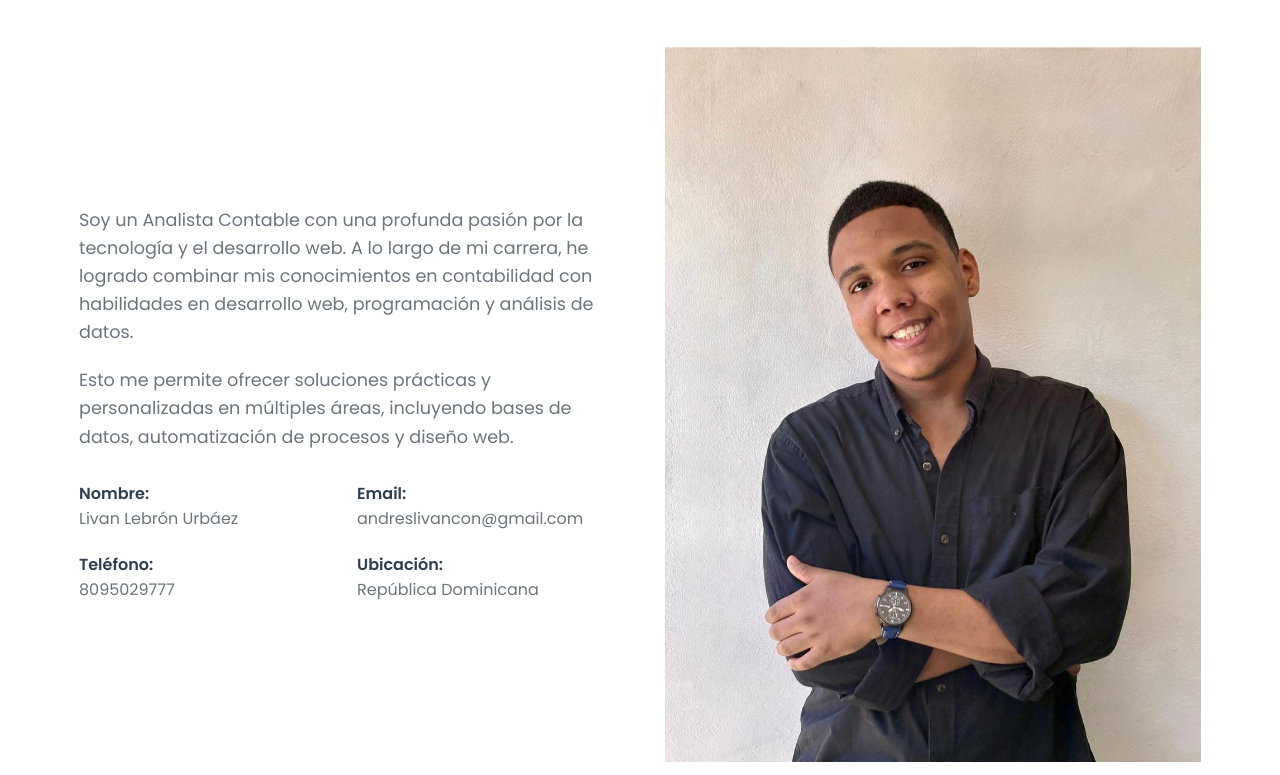
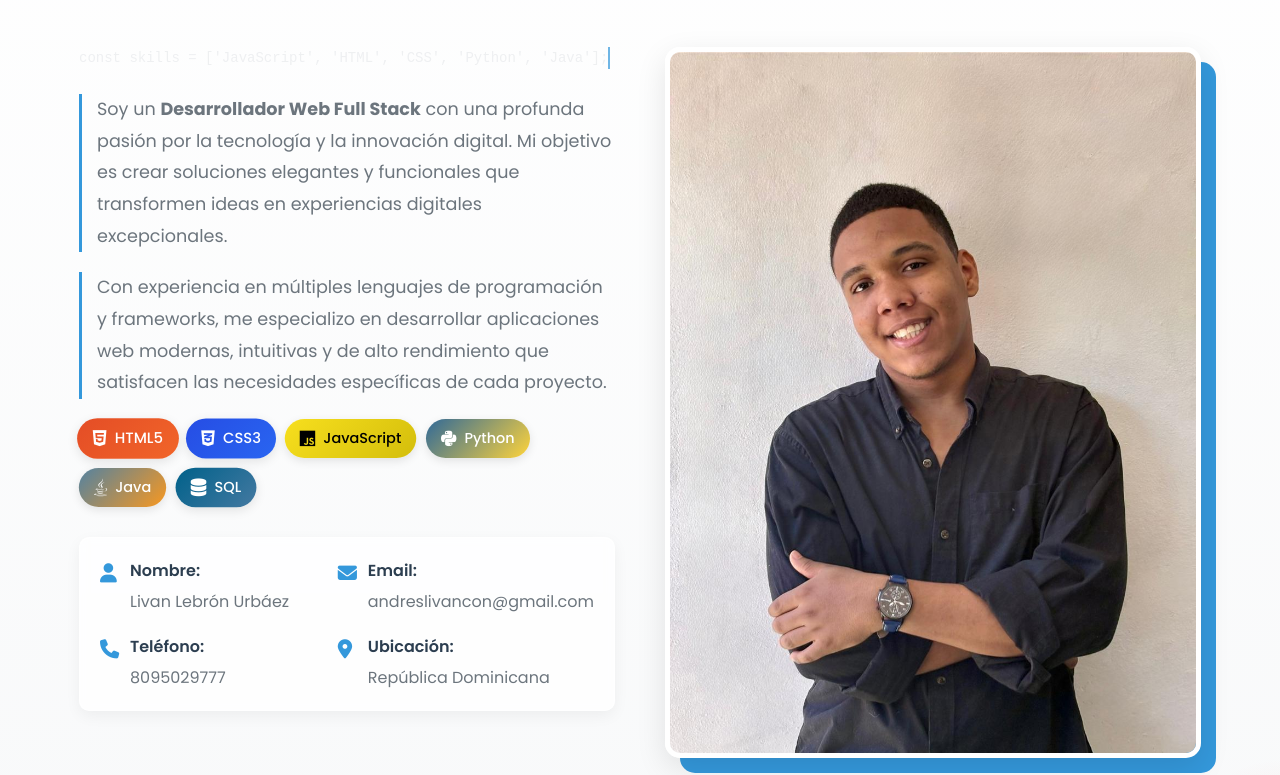
Before and after one commit to LIVANLEBRON/mi_pagina_profesional, a plain HTML site: page index.html in a window 1280 px wide. Shown: the part 982-1757 px from the top of the page. Drawn offline with Linux system fonts and the light colour scheme.

Commit message:
Actualización sin cambios

```diff
--- /dev/null
+++ b/css/about-section.css
@@ -0,0 +1,245 @@
+/* Estilos mejorados para la sección Sobre Mí */
+
+/* Contenedor principal con efecto de profundidad */
+.about {
+    padding: 100px 0;
+    background: linear-gradient(to bottom, #ffffff, #f8f9fa);
+    position: relative;
+    overflow: hidden;
+}
+
+/* Elementos decorativos de fondo */
+.about::before {
+    content: '';
+    position: absolute;
+    width: 300px;
+    height: 300px;
+    background: radial-gradient(circle, rgba(52, 152, 219, 0.1) 0%, rgba(52, 152, 219, 0) 70%);
+    top: -150px;
+    left: -150px;
+    border-radius: 50%;
+    z-index: 0;
+}
+
+.about::after {
+    content: '';
+    position: absolute;
+    width: 200px;
+    height: 200px;
+    background: radial-gradient(circle, rgba(231, 76, 60, 0.1) 0%, rgba(231, 76, 60, 0) 70%);
+    bottom: -100px;
+    right: -100px;
+    border-radius: 50%;
+    z-index: 0;
+}
+
+/* Elementos de código decorativos */
+.code-element {
+    position: absolute;
+    font-family: 'Courier New', monospace;
+    color: rgba(44, 62, 80, 0.1);
+    font-size: 18px;
+    z-index: 0;
+    user-select: none;
+}
+
+.code-element:nth-child(1) {
+    top: 20%;
+    left: 5%;
+    transform: rotate(-15deg);
+}
+
+.code-element:nth-child(2) {
+    bottom: 15%;
+    right: 8%;
+    transform: rotate(10deg);
+}
+
+/* Contenido principal */
+.about-content {
+    display: grid;
+    grid-template-columns: 1fr 1fr;
+    gap: 50px;
+    align-items: center;
+    position: relative;
+    z-index: 1;
+}
+
+/* Mejoras en el texto */
+.about-text {
+    position: relative;
+    z-index: 2;
+}
+
+.about-text p {
+    margin-bottom: 20px;
+    font-size: 1.1rem;
+    color: var(--gray-color);
+    line-height: 1.8;
+    position: relative;
+    padding-left: 15px;
+    border-left: 3px solid var(--primary-color);
+    transition: all 0.3s ease;
+}
+
+.about-text p:hover {
+    transform: translateX(5px);
+}
+
+/* Información personal con iconos */
+.about-info {
+    margin-top: 30px;
+    display: grid;
+    grid-template-columns: 1fr 1fr;
+    gap: 20px;
+    background: rgba(255, 255, 255, 0.8);
+    border-radius: 10px;
+    padding: 20px;
+    box-shadow: 0 5px 15px rgba(0, 0, 0, 0.05);
+    backdrop-filter: blur(5px);
+    border: 1px solid rgba(255, 255, 255, 0.5);
+}
+
+.info-item {
+    display: flex;
+    flex-direction: column;
+    position: relative;
+    padding-left: 30px;
+    transition: transform 0.3s ease;
+}
+
+.info-item:hover {
+    transform: translateY(-5px);
+}
+
+.info-item::before {
+    font-family: 'Font Awesome 5 Free';
+    font-weight: 900;
+    position: absolute;
+    left: 0;
+    top: 0;
+    color: var(--primary-color);
+    font-size: 1.2rem;
+}
+
+.info-item:nth-child(1)::before {
+    content: '\f007'; /* user icon */
+}
+
+.info-item:nth-child(2)::before {
+    content: '\f0e0'; /* envelope icon */
+}
+
+.info-item:nth-child(3)::before {
+    content: '\f095'; /* phone icon */
+}
+
+.info-item:nth-child(4)::before {
+    content: '\f3c5'; /* map marker icon */
+}
+
+.info-title {
+    font-weight: 600;
+    color: var(--secondary-color);
+    margin-bottom: 5px;
+}
+
+.info-value {
+    color: var(--gray-color);
+}
+
+/* Mejoras en la imagen */
+.about-image {
+    position: relative;
+    z-index: 2;
+}
+
+.profile-image {
+    border-radius: 15px;
+    box-shadow: 0 10px 30px rgba(0, 0, 0, 0.1);
+    transition: all 0.5s ease;
+    position: relative;
+    z-index: 2;
+    border: 5px solid white;
+}
+
+.profile-image:hover {
+    transform: scale(1.03) rotate(1deg);
+    box-shadow: 0 15px 35px rgba(0, 0, 0, 0.15);
+}
+
+/* Decoración de la imagen */
+.about-image::before {
+    content: '';
+    position: absolute;
+    width: 100%;
+    height: 100%;
+    background: var(--primary-color);
+    border-radius: 15px;
+    top: 15px;
+    left: 15px;
+    z-index: 1;
+}
+
+/* Animaciones */
+@keyframes fadeInUp {
+    from {
+        opacity: 0;
+        transform: translateY(20px);
+    }
+    to {
+        opacity: 1;
+        transform: translateY(0);
+    }
+}
+
+@keyframes fadeInLeft {
+    from {
+        opacity: 0;
+        transform: translateX(-20px);
+    }
+    to {
+        opacity: 1;
+        transform: translateX(0);
+    }
+}
+
+@keyframes fadeInRight {
+    from {
+        opacity: 0;
+        transform: translateX(20px);
+    }
+    to {
+        opacity: 1;
+        transform: translateX(0);
+    }
+}
+
+/* Clases de animación para aplicar con JavaScript */
+.animate-fadeInUp {
+    animation: fadeInUp 0.8s ease forwards;
+}
+
+.animate-fadeInLeft {
+    animation: fadeInLeft 0.8s ease forwards;
+}
+
+.animate-fadeInRight {
+    animation: fadeInRight 0.8s ease forwards;
+}
+
+/* Responsive */
+@media (max-width: 768px) {
+    .about-content {
+        grid-template-columns: 1fr;
+    }
+
+    .about-image {
+        order: -1;
+        margin-bottom: 30px;
+    }
+
+    .about-info {
+        grid-template-columns: 1fr;
+    }
+}
--- /dev/null
+++ b/css/code-elements.css
@@ -0,0 +1,59 @@
+/* Estilos para los elementos de código decorativos */
+.code-element {
+    position: absolute;
+    font-family: 'Courier New', monospace;
+    color: rgba(44, 62, 80, 0.1);
+    font-size: 14px;
+    z-index: 0;
+    user-select: none;
+    white-space: nowrap;
+    overflow: hidden;
+    opacity: 0.7;
+    transition: all 0.3s ease;
+}
+
+.code-element:nth-child(1) {
+    top: 20%;
+    left: 5%;
+    transform: rotate(-15deg);
+}
+
+.code-element:nth-child(2) {
+    bottom: 15%;
+    right: 8%;
+    transform: rotate(10deg);
+}
+
+/* Efecto de typing */
+.typing-ready {
+    border-right: 2px solid var(--primary-color);
+    animation: blink-caret 0.75s step-end infinite;
+}
+
+@keyframes blink-caret {
+    from, to { border-color: transparent }
+    50% { border-color: var(--primary-color) }
+}
+
+/* Hover effect */
+.code-element:hover {
+    color: rgba(44, 62, 80, 0.3);
+    transform: scale(1.05);
+}
+
+/* Responsive */
+@media (max-width: 768px) {
+    .code-element {
+        font-size: 12px;
+    }
+
+    .code-element:nth-child(1) {
+        top: 10%;
+        left: 2%;
+    }
+
+    .code-element:nth-child(2) {
+        bottom: 5%;
+        right: 2%;
+    }
+}
--- /dev/null
+++ b/css/tech-badges.css
@@ -0,0 +1,93 @@
+/* Estilos para las insignias tecnológicas */
+.tech-stack {
+    display: flex;
+    flex-wrap: wrap;
+    gap: 10px;
+    margin: 20px 0;
+}
+
+.tech-badge {
+    display: inline-flex;
+    align-items: center;
+    padding: 8px 15px;
+    background: linear-gradient(135deg, var(--primary-color), #2980b9);
+    color: white;
+    border-radius: 20px;
+    font-size: 0.9rem;
+    font-weight: 500;
+    box-shadow: 0 3px 10px rgba(0, 0, 0, 0.1);
+    transition: all 0.3s ease;
+}
+
+.tech-badge i {
+    margin-right: 8px;
+    font-size: 1.1rem;
+}
+
+.tech-badge:hover {
+    transform: translateY(-3px);
+    box-shadow: 0 5px 15px rgba(0, 0, 0, 0.2);
+}
+
+/* Colores específicos para cada tecnología */
+.tech-badge:nth-child(1) {
+    background: linear-gradient(135deg, #E44D26, #F16529);
+}
+
+.tech-badge:nth-child(2) {
+    background: linear-gradient(135deg, #264DE4, #2965F1);
+}
+
+.tech-badge:nth-child(3) {
+    background: linear-gradient(135deg, #F7DF1E, #D4BE0B);
+    color: #000;
+}
+
+.tech-badge:nth-child(4) {
+    background: linear-gradient(135deg, #306998, #FFD43B);
+}
+
+.tech-badge:nth-child(5) {
+    background: linear-gradient(135deg, #5382A1, #F89820);
+}
+
+.tech-badge:nth-child(6) {
+    background: linear-gradient(135deg, #00618A, #4479A1);
+}
+
+/* Animación para las insignias */
+@keyframes badgePulse {
+    0% {
+        transform: scale(1);
+    }
+    50% {
+        transform: scale(1.05);
+    }
+    100% {
+        transform: scale(1);
+    }
+}
+
+.tech-badge {
+    animation: badgePulse 2s infinite;
+    animation-delay: calc(var(--i, 0) * 0.2s);
+}
+
+.tech-badge:nth-child(1) { --i: 1; }
+.tech-badge:nth-child(2) { --i: 2; }
+.tech-badge:nth-child(3) { --i: 3; }
+.tech-badge:nth-child(4) { --i: 4; }
+.tech-badge:nth-child(5) { --i: 5; }
+.tech-badge:nth-child(6) { --i: 6; }
+
+/* Responsive */
+@media (max-width: 768px) {
+    .tech-stack {
+        justify-content: center;
+    }
+
+    .tech-badge {
+        padding: 6px 12px;
+        font-size: 0.8rem;
+    }
+}
--- a/index.html
+++ b/index.html
@@ -3,26 +3,26 @@
 <head>
     <meta charset="UTF-8">
     <meta name="viewport" content="width=device-width, initial-scale=1.0">
-    <title>Livan Lebrón Urbáez | Desarrollador Web & Analista Contable</title>
+    <title>Livan Lebrón Urbáez |  FULL-STACK DEVELOPER</title>
 
     <!-- SEO Meta Tags -->
-    <meta name="description" content="Livan Lebrón Urbáez, desarrollador web y analista contable en República Dominicana. Especialista en desarrollo web, bases de datos y consultoría financiera.">
-    <meta name="keywords" content="Livan Lebrón, desarrollador web, analista contable, República Dominicana, diseño web, programación, consultoría financiera, bases de datos">
+    <meta name="description" content="Livan Lebrón Urbáez, desarrollador web en República Dominicana. Especialista en desarrollo web, bases de datos y soluciones tecnológicas.">
+    <meta name="keywords" content="Livan Lebrón, desarrollador web, República Dominicana, diseño web, programación, soluciones tecnológicas, bases de datos">
     <meta name="author" content="Livan Lebrón Urbáez">
     <meta name="robots" content="index, follow">
 
     <!-- Open Graph / Facebook -->
     <meta property="og:type" content="website">
     <meta property="og:url" content="https://livanlebron.com/">
-    <meta property="og:title" content="Livan Lebrón Urbáez | Desarrollador Web & Analista Contable">
-    <meta property="og:description" content="Desarrollador web y analista contable combinando tecnología y finanzas para crear soluciones innovadoras.">
+    <meta property="og:title" content="Livan Lebrón Urbáez | Desarrollador Web">
+    <meta property="og:description" content="Desarrollador web especializado en crear soluciones tecnológicas innovadoras.">
     <meta property="og:image" content="foto de mi cara.jpg">
 
     <!-- Twitter -->
     <meta property="twitter:card" content="summary_large_image">
     <meta property="twitter:url" content="https://livanlebron.com/">
-    <meta property="twitter:title" content="Livan Lebrón Urbáez | Desarrollador Web & Analista Contable">
-    <meta property="twitter:description" content="Desarrollador web y analista contable combinando tecnología y finanzas para crear soluciones innovadoras.">
+    <meta property="twitter:title" content="Livan Lebrón Urbáez | Desarrollador Web">
+    <meta property="twitter:description" content="Desarrollador web especializado en crear soluciones tecnológicas innovadoras.">
     <meta property="twitter:image" content="foto de mi cara.jpg">
 
     <!-- Canonical URL -->
@@ -33,6 +33,9 @@
     <link rel="stylesheet" href="css/whatsapp-button.css">
     <link rel="stylesheet" href="css/loading-indicator.css">
     <link rel="stylesheet" href="css/responsive.css">
+    <link rel="stylesheet" href="css/about-section.css">
+    <link rel="stylesheet" href="css/tech-badges.css">
+    <link rel="stylesheet" href="css/code-elements.css">
     <link rel="stylesheet" href="https://cdnjs.cloudflare.com/ajax/libs/font-awesome/6.4.0/css/all.min.css">
     <link href="https://fonts.googleapis.com/css2?family=Poppins:wght@300;400;500;600;700&display=swap" rel="stylesheet">
 </head>
@@ -60,8 +63,8 @@
         <div class="container">
             <div class="hero-content">
                 <h1>Livan Lebrón Urbáez</h1>
-                <h2>Desarrollador Web & Analista Contable</h2>
-                <p>Combinando tecnología y finanzas para crear soluciones innovadoras</p>
+                <h2>Desarrollador Web</h2>
+                <p>Creando soluciones tecnológicas innovadoras</p>
                 <div class="hero-buttons">
                     <a href="#proyectos" class="btn btn-primary">Ver Proyectos</a>
                     <a href="#contacto" class="btn btn-secondary">Contactar</a>
@@ -73,10 +76,24 @@
     <section id="sobre-mi" class="about">
         <div class="container">
             <h2 class="section-title">Sobre Mí</h2>
+            <!-- Elementos decorativos de código -->
+            <div class="code-element">function desarrollador() { return 'Pasión + Tecnología'; }</div>
+            <div class="code-element">const skills = ['JavaScript', 'HTML', 'CSS', 'Python', 'Java'];</div>
+
             <div class="about-content">
                 <div class="about-text">
-                    <p>Soy un Analista Contable con una profunda pasión por la tecnología y el desarrollo web. A lo largo de mi carrera, he logrado combinar mis conocimientos en contabilidad con habilidades en desarrollo web, programación y análisis de datos.</p>
-                    <p>Esto me permite ofrecer soluciones prácticas y personalizadas en múltiples áreas, incluyendo bases de datos, automatización de procesos y diseño web.</p>
+                    <p>Soy un <strong>Desarrollador Web Full Stack</strong> con una profunda pasión por la tecnología y la innovación digital. Mi objetivo es crear soluciones elegantes y funcionales que transformen ideas en experiencias digitales excepcionales.</p>
+                    <p>Con experiencia en múltiples lenguajes de programación y frameworks, me especializo en desarrollar aplicaciones web modernas, intuitivas y de alto rendimiento que satisfacen las necesidades específicas de cada proyecto.</p>
+
+                    <div class="tech-stack">
+                        <span class="tech-badge"><i class="fab fa-html5"></i> HTML5</span>
+                        <span class="tech-badge"><i class="fab fa-css3-alt"></i> CSS3</span>
+                        <span class="tech-badge"><i class="fab fa-js"></i> JavaScript</span>
+                        <span class="tech-badge"><i class="fab fa-python"></i> Python</span>
+                        <span class="tech-badge"><i class="fab fa-java"></i> Java</span>
+                        <span class="tech-badge"><i class="fas fa-database"></i> SQL</span>
+                    </div>
+
                     <div class="about-info">
                         <div class="info-item">
                             <span class="info-title">Nombre:</span>
@@ -108,13 +125,22 @@
             <h2 class="section-title">Mis Habilidades</h2>
             <div class="skills-container">
                 <div class="skill-category">
+                    <h3><i class="fas fa-laptop-code"></i> Programación</h3>
+                    <ul>
+                        <li>Java</li>
+                        <li>Python</li>
+                        <li>JavaScript</li>
+                        <li>Análisis de Datos y Reportes</li>
+                    </ul>
+                </div>
+                <div class="skill-category">
                     <h3><i class="fas fa-code"></i> Desarrollo Web</h3>
                     <ul>
-                        <li>HTML5, CSS3 y JavaScript</li>
-                        <li>Frameworks como Phaser.js</li>
+                        <li>HTML5 / CSS3</li>
+                        <li>Phaser.js (Desarrollo de Juegos)</li>
+                        <li>Blazor (C#/.NET)</li>
                         <li>Diseño Responsivo y Accesibilidad</li>
                         <li>Desarrollo de Páginas con CMS</li>
-                        <li>Diseño de Interfaces</li>
                     </ul>
                 </div>
                 <div class="skill-category">
@@ -122,15 +148,15 @@
                     <ul>
                         <li>SQL Server</li>
                         <li>MySQL</li>
-                        <li>Diseño y desarrollo de bases de datos</li>
+                        <li>Diseño y Optimización</li>
                     </ul>
                 </div>
                 <div class="skill-category">
-                    <h3><i class="fas fa-laptop-code"></i> Programación</h3>
+                    <h3><i class="fas fa-cogs"></i> Automatizaciones</h3>
                     <ul>
-                        <li>Python</li>
-                        <li>Análisis de Datos y Reportes</li>
-                        <li>Automatización de tareas</li>
+                        <li>Automatización de procesos</li>
+                        <li>Integración de sistemas</li>
+                        <li>Optimización de flujos de trabajo</li>
                     </ul>
                 </div>
                 <div class="skill-category">
@@ -146,7 +172,7 @@
                     <h3><i class="fas fa-chart-line"></i> Consultoría</h3>
                     <ul>
                         <li>Asesoría en Tesis</li>
-                        <li>Consultoría Financiera y Contable</li>
+                        <li>Consultoría Tecnológica</li>
                         <li>Análisis de Mercado y FODA</li>
                     </ul>
                 </div>
@@ -311,5 +337,6 @@
 
     <script src="js/main.js"></script>
     <script src="js/contact-form.js"></script>
+    <script src="js/about-animations.js"></script>
 </body>
 </html>
--- /dev/null
+++ b/js/about-animations.js
@@ -0,0 +1,101 @@
+/**
+ * Animaciones y efectos interactivos para la sección Sobre Mí
+ */
+
+document.addEventListener('DOMContentLoaded', function() {
+    // Elementos de código decorativos
+    createCodeElements();
+
+    // Efecto de typing para los elementos de código
+    initTypingEffect();
+
+    // Añadir observador para la sección Sobre Mí
+    observeAboutSection();
+});
+
+/**
+ * Crea elementos de código decorativos con efecto de typing
+ */
+function createCodeElements() {
+    const codeElements = document.querySelectorAll('.code-element');
+
+    codeElements.forEach(element => {
+        const text = element.textContent;
+        element.textContent = '';
+        element.setAttribute('data-text', text);
+    });
+}
+
+/**
+ * Inicializa el efecto de escritura para los elementos de código
+ */
+function initTypingEffect() {
+    const codeElements = document.querySelectorAll('.code-element');
+
+    codeElements.forEach(element => {
+        element.classList.add('typing-ready');
+    });
+}
+
+/**
+ * Efecto de escritura para un elemento
+ */
+function typeText(element) {
+    const text = element.getAttribute('data-text');
+    let index = 0;
+
+    // Limpiar cualquier contenido existente
+    element.textContent = '';
+
+    // Función para añadir caracteres uno por uno
+    function addCharacter() {
+        if (index < text.length) {
+            element.textContent += text.charAt(index);
+            index++;
+            setTimeout(addCharacter, Math.random() * 50 + 30); // Velocidad variable para efecto más realista
+        }
+    }
+
+    // Iniciar el efecto de escritura
+    addCharacter();
+}
+
+/**
+ * Observa la sección Sobre Mí para activar animaciones cuando sea visible
+ */
+function observeAboutSection() {
+    const aboutSection = document.getElementById('sobre-mi');
+
+    if (!aboutSection) return;
+
+    const observer = new IntersectionObserver((entries) => {
+        entries.forEach(entry => {
+            if (entry.isIntersecting) {
+                // Activar efecto de escritura en los elementos de código
+                const codeElements = aboutSection.querySelectorAll('.code-element');
+                codeElements.forEach((element, index) => {
+                    setTimeout(() => {
+                        typeText(element);
+                    }, index * 1000); // Retrasar el inicio de cada elemento
+                });
+
+                // Añadir efecto de hover a las insignias tecnológicas
+                const techBadges = aboutSection.querySelectorAll('.tech-badge');
+                techBadges.forEach(badge => {
+                    badge.addEventListener('mouseenter', function() {
+                        this.style.transform = 'translateY(-8px) scale(1.1)';
+                    });
+
+                    badge.addEventListener('mouseleave', function() {
+                        this.style.transform = '';
+                    });
+                });
+
+                // Desconectar el observador una vez que se han activado las animaciones
+                observer.disconnect();
+            }
+        });
+    }, { threshold: 0.3 });
+
+    observer.observe(aboutSection);
+}
--- a/js/main.js
+++ b/js/main.js
@@ -4,6 +4,10 @@ document.addEventListener('DOMContentLoaded', function() {
     const navLinks = document.querySelector('.nav-links');
     const header = document.querySelector('header');
     const contactForm = document.getElementById('contactForm');
+    const aboutSection = document.getElementById('sobre-mi');
+    const aboutText = document.querySelector('.about-text');
+    const aboutImage = document.querySelector('.about-image');
+    const techBadges = document.querySelectorAll('.tech-badge');
 
     // Inicializar AOS (si se implementa)
     if (typeof AOS !== 'undefined') {
@@ -99,6 +103,39 @@ document.addEventListener('DOMContentLoaded', function() {
                     animateNumbers();
                 }
 
+                // Animaciones para la sección Sobre Mí
+                if (entry.target.id === 'sobre-mi') {
+                    // Animar elementos de texto
+                    const paragraphs = entry.target.querySelectorAll('.about-text p');
+                    paragraphs.forEach((p, index) => {
+                        setTimeout(() => {
+                            p.classList.add('animate-fadeInLeft');
+                        }, index * 200);
+                    });
+
+                    // Animar imagen
+                    const image = entry.target.querySelector('.about-image');
+                    setTimeout(() => {
+                        image.classList.add('animate-fadeInRight');
+                    }, 300);
+
+                    // Animar insignias tecnológicas
+                    const badges = entry.target.querySelectorAll('.tech-badge');
+                    badges.forEach((badge, index) => {
+                        setTimeout(() => {
+                            badge.classList.add('animate-fadeInUp');
+                        }, 600 + (index * 100));
+                    });
+
+                    // Animar información personal
+                    const infoItems = entry.target.querySelectorAll('.info-item');
+                    infoItems.forEach((item, index) => {
+                        setTimeout(() => {
+                            item.classList.add('animate-fadeInUp');
+                        }, 1000 + (index * 150));
+                    });
+                }
+
                 observer.unobserve(entry.target);
             }
         });
```
Also changed, not shown: certificados.html (+5 -5 lines), 3 other files.
